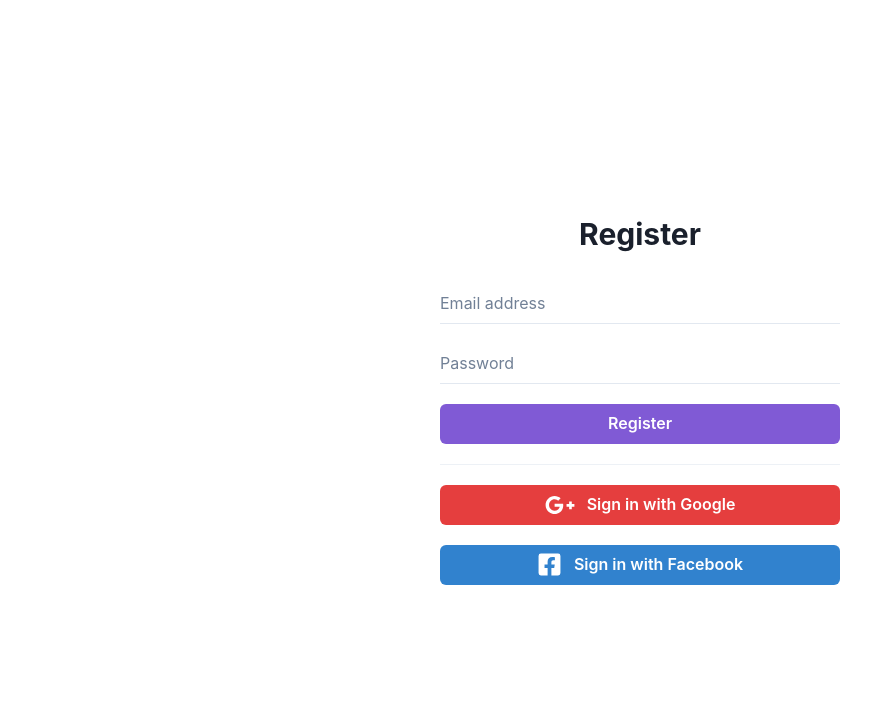
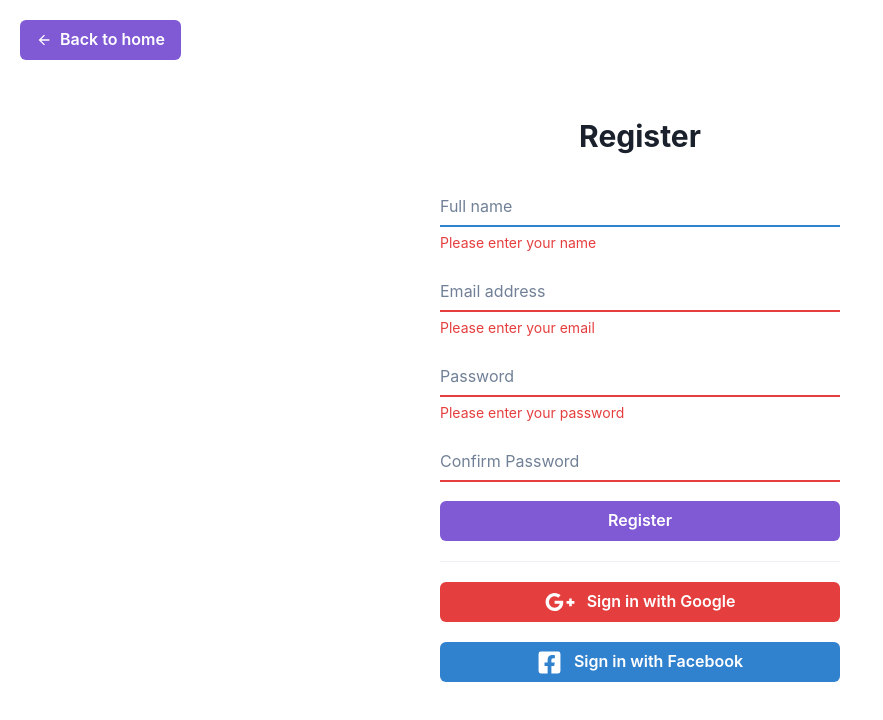
Before and after one commit to Drago78624/01-react-todoos, a React (Vite) app: page /register in a window 1280 px wide. Both pictures are taken after a click on the button "Register". Shown: the top 720 px of the page, without its empty margins (0-883 px from the left). Built offline with nearby package versions, Linux system fonts and the light colour scheme.

Commit message:
form validation in progress

```diff
--- a/package.json
+++ b/package.json
@@ -13,9 +13,11 @@
     "@chakra-ui/react": "^2.5.1",
     "@emotion/react": "^11.10.6",
     "@emotion/styled": "^11.10.6",
+    "firebase": "^9.17.1",
     "framer-motion": "^9.0.4",
     "react": "^18.2.0",
     "react-dom": "^18.2.0",
+    "react-hook-form": "^7.43.1",
     "react-icons": "^4.7.1",
     "react-router-dom": "^6.8.1"
   },
--- /dev/null
+++ b/src/components/BackToHomeBtn.jsx
@@ -0,0 +1,15 @@
+import { ArrowBackIcon } from '@chakra-ui/icons'
+import { Button } from '@chakra-ui/react'
+import React from 'react'
+import {Link as RouterLink} from "react-router-dom"
+
+const BackToHomeBtn = () => {
+  return (
+    <Button as={RouterLink} to="/" colorScheme="purple" pos="fixed" left={5} top={5}>
+        <ArrowBackIcon mr={2} />
+        Back to home
+    </Button>
+  )
+}
+
+export default BackToHomeBtn
--- a/src/components/LoginComponents/LoginForm.jsx
+++ b/src/components/LoginComponents/LoginForm.jsx
@@ -7,7 +7,7 @@ const LoginForm = () => {
   const utilityCtx = useContext(UtilityContext);
 
   return (
-    <Box textAlign="center" minW="400px">
+    <Box textAlign="center" minW={{base: "300px", sm: "400px"}}>
       <Heading mb={8} size="lg">
         Sign in
       </Heading>
--- a/src/components/RegisterComponents/RegisterForm.jsx
+++ b/src/components/RegisterComponents/RegisterForm.jsx
@@ -1,23 +1,107 @@
-import { Box, Button, Divider, Heading, Input, VStack, Text } from "@chakra-ui/react";
+import {
+  Box,
+  Button,
+  Divider,
+  Heading,
+  Input,
+  VStack,
+  Text,
+  FormControl,
+  FormErrorMessage,
+} from "@chakra-ui/react";
 import { FaGooglePlusG, FaFacebookSquare } from "react-icons/fa";
-import React, { useContext } from "react";
+import React, { useContext, useEffect, useState } from "react";
 import UtilityContext from "../../utility-context";
+import { auth } from "../../firebase-config";
+import { createUserWithEmailAndPassword } from "firebase/auth";
+import { useForm } from "react-hook-form";
 
 const RegisterForm = () => {
   const utilityCtx = useContext(UtilityContext);
+  const [passwordsMatch, setPasswordsMatch] = useState(true)
+
+  const {
+    register,
+    handleSubmit,
+    watch,
+    formState: { errors },
+  } = useForm();
+
+  console.log(passwordsMatch)
+
+  const onSignUp = async (values) => {
+    if(values["Password"] === values["Confirm Password"]){
+      // try {
+      //   await createUserWithEmailAndPassword(auth, values["Email"], values["Password"]);
+      // } catch (err) {
+      //   console.log(err);
+      // }
+      setPasswordsMatch(true)
+      console.log(values);
+    }else {
+      setPasswordsMatch(false)
+    }
+  };
 
   return (
-    <Box textAlign="center" minW="400px">
+    <Box textAlign="center" minW={{ base: "300px", sm: "400px" }}>
       <Heading mb={8} size="lg">
         Register
       </Heading>
-      <VStack spacing={5}>
-        <Input variant="flushed" placeholder="Email address" type="email" />
-        <Input variant="flushed" placeholder="Password" type="password" />
-        <Button colorScheme={utilityCtx.colorScheme} width="full">
-          Register
-        </Button>
-      </VStack>
+        <VStack spacing={5}>
+          <FormControl isInvalid={errors["Full Name"]}>
+            <Input
+              variant="flushed"
+              placeholder="Full name"
+              type="text"
+              {...register("Full Name", {
+                required: true,
+                max: 50,
+                min: 8,
+                maxLength: 50,
+              })}
+            />
+            {errors["Full Name"] && (
+              <FormErrorMessage>Please enter your name</FormErrorMessage>
+            )}
+          </FormControl>
+          <FormControl isInvalid={errors["Email"]}>
+            <Input
+              variant="flushed"
+              placeholder="Email address"
+              type="email"
+              {...register("Email", { required: true })}
+            />
+            {errors["Email"] && (
+              <FormErrorMessage>Please enter your email</FormErrorMessage>
+            )}
+          </FormControl>
+          <FormControl isInvalid={errors["Password"]}>
+            <Input
+              variant="flushed"
+              placeholder="Password"
+              type="password"
+              {...register("Password", { required: true, min: 8 })}
+            />
+            {errors["Password"] && (
+              <FormErrorMessage>Please enter your password</FormErrorMessage>
+            )}
+          </FormControl>
+          <FormControl isInvalid={errors["Confirm Password"]}>
+            <Input
+              variant="flushed"
+              placeholder="Confirm Password"
+              type="password"
+              {...register("Confirm Password", { required: true, min: 8 })}
+            />
+            {!passwordsMatch && (
+              <FormErrorMessage>Passwords do not match</FormErrorMessage>
+            )}
+          </FormControl>
+          <Button onClick={handleSubmit(onSignUp)} colorScheme={utilityCtx.colorScheme} width="full">
+            Register
+          </Button>
+        </VStack>
       <Divider my={5} />
       <VStack spacing={5}>
         <Button colorScheme="red" width="full">
@@ -25,7 +109,7 @@ const RegisterForm = () => {
           <Text ml={3}>Sign in with Google</Text>
         </Button>
         <Button colorScheme="blue" width="full">
-        <FaFacebookSquare size={25} />
+          <FaFacebookSquare size={25} />
           <Text ml={3}>Sign in with Facebook</Text>
         </Button>
       </VStack>
--- a/src/components/Todo.jsx
+++ b/src/components/Todo.jsx
@@ -7,9 +7,9 @@ const Todo = () => {
     const utilityCtx = useContext(UtilityContext)
   return (
     <Box width="full" padding={3} boxShadow="xl">
-        <Flex justifyContent="space-between" alignItems="center">
-            <Text>Go shopping</Text>
-            <Text>Buy tomatoes, onions, potatoes and soap</Text>
+        <Flex justifyContent="space-between" alignItems="center" flexDirection={{base: "column", md: "row"}}>
+            <Text mb={{base: 4, md: 0}}>Go shopping</Text>
+            <Text mb={{base: 5, md: 0}}>Buy tomatoes, onions, potatoes and soap</Text>
             <HStack>
                 <Button colorScheme={utilityCtx.colorScheme} variant="outline">
                     <EditIcon />
--- /dev/null
+++ b/src/firebase-config.js
@@ -0,0 +1,15 @@
+import { initializeApp } from "firebase/app";
+import {getAuth} from "firebase/auth"
+
+const firebaseConfig = {
+  apiKey: "AIzaSyA2KT6-aKDzQLba-PgDquYdsp4tYb9Ub8I",
+  authDomain: "productivity-app-f5848.firebaseapp.com",
+  projectId: "productivity-app-f5848",
+  storageBucket: "productivity-app-f5848.appspot.com",
+  messagingSenderId: "797285650043",
+  appId: "1:797285650043:web:e0304660aeabbd8f579cde",
+  measurementId: "G-ZLF2JBLKZ0"
+};
+
+const app = initializeApp(firebaseConfig);
+export const auth = getAuth(app)
--- a/src/pages/Login.jsx
+++ b/src/pages/Login.jsx
@@ -1,10 +1,12 @@
 import { Box } from '@chakra-ui/react'
 import React from 'react'
+import BackToHomeBtn from '../components/BackToHomeBtn'
 import LoginForm from '../components/LoginComponents/LoginForm'
 
 const Login = () => {
   return (
     <Box minH="100vh" display="flex" justifyContent="center" alignItems="center">
+      <BackToHomeBtn />
       <LoginForm />
     </Box>
   )
--- a/src/pages/Register.jsx
+++ b/src/pages/Register.jsx
@@ -1,10 +1,12 @@
 import { Box } from '@chakra-ui/react'
 import React from 'react'
+import BackToHomeBtn from '../components/BackToHomeBtn'
 import RegisterForm from '../components/RegisterComponents/RegisterForm'
 
 const Register = () => {
   return (
     <Box minH="100vh" display="flex" justifyContent="center" alignItems="center">
+      <BackToHomeBtn />
       <RegisterForm />
     </Box>
   )
```
Also changed, not shown: 1 other file (tests, documents, lock files or other folders).
